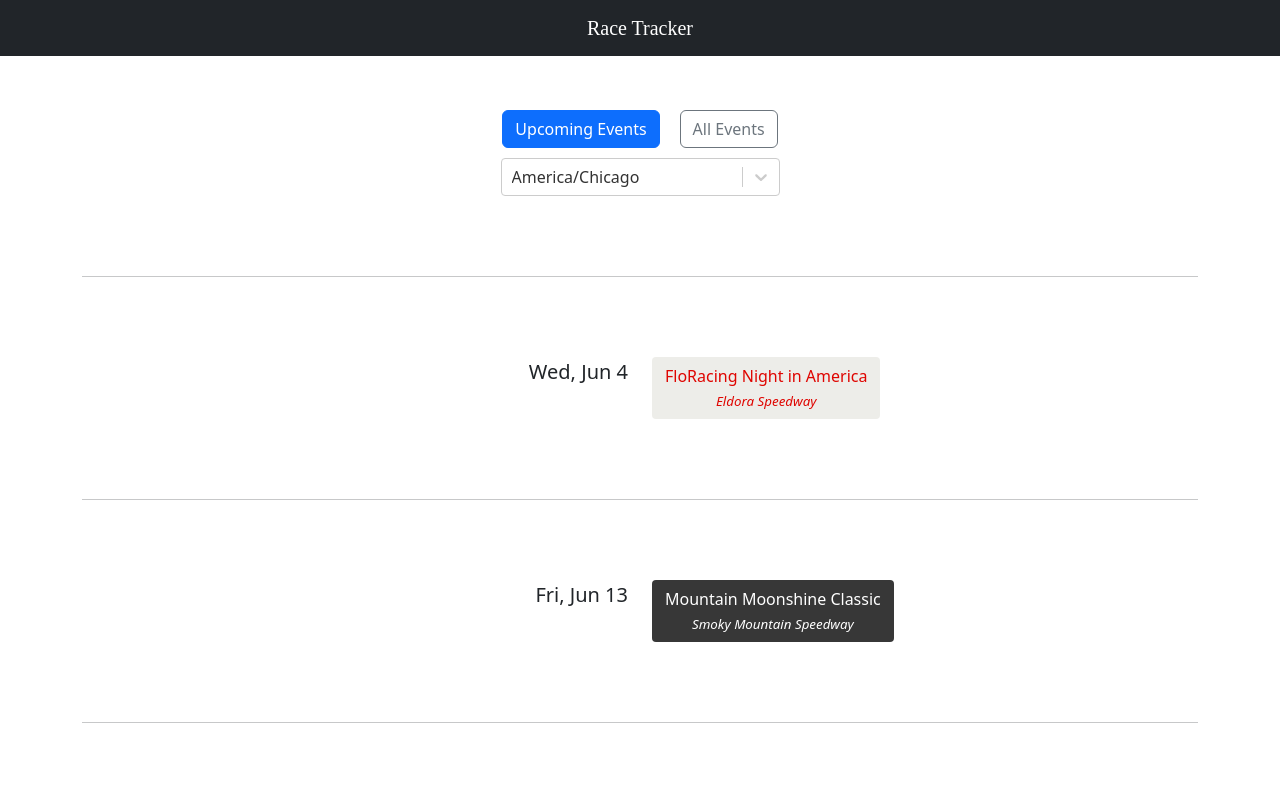
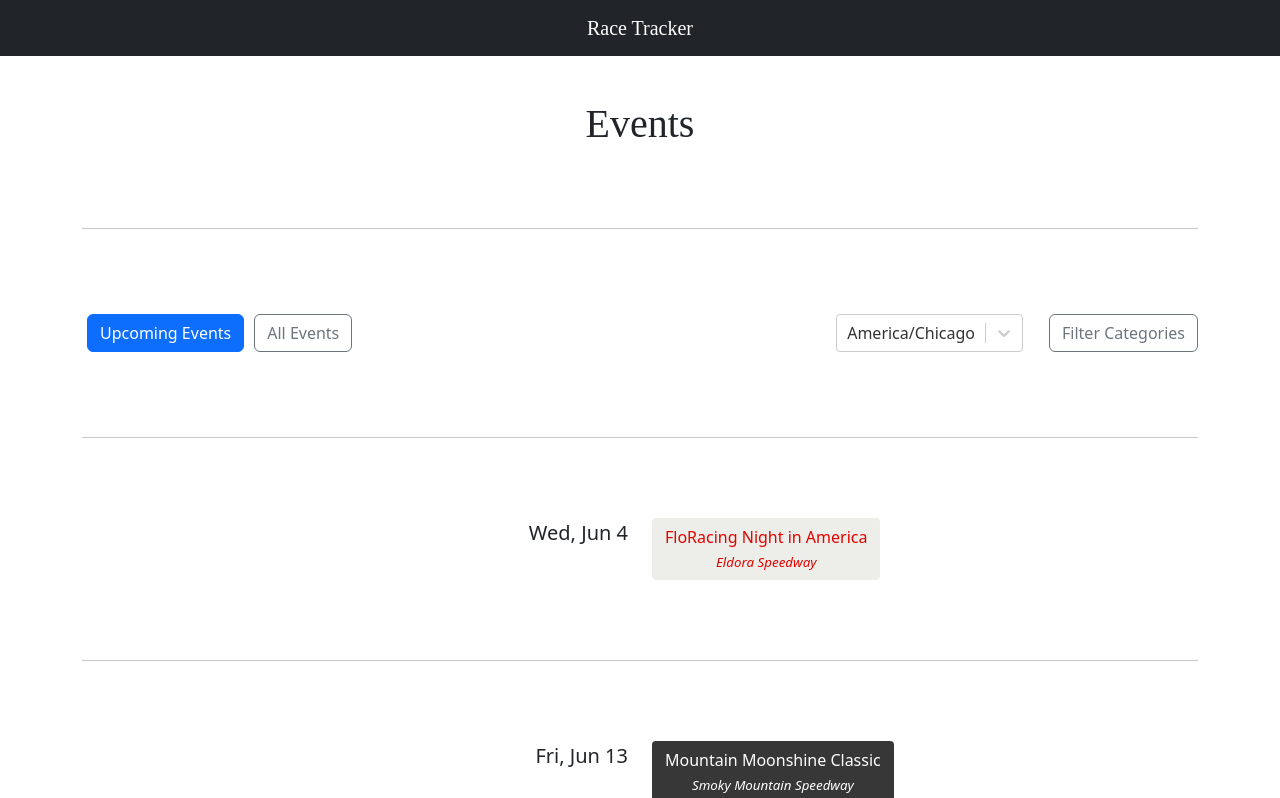
Before and after one commit to mamcgovern/RaceTracker, a React (Create React App) app in the folder racetracker/: page / in a window 1280 px wide. Shown: the top 798 px of the page. Built offline with nearby package versions, Linux system fonts and the light colour scheme.

Commit message:
Adding filtering

```diff
--- a/racetracker/src/App.js
+++ b/racetracker/src/App.js
@@ -1,4 +1,4 @@
-import React, { useState, useMemo } from 'react';
+import React, { useState, useMemo, useRef, useEffect } from 'react'; // Import useRef and useEffect
 import './App.css';
 import "bootstrap/dist/css/bootstrap.css";
 import 'bootstrap/dist/css/bootstrap.min.css';
@@ -12,15 +12,54 @@ import eventsData from './data/Events.json';
 const App = () => {
     const events = useMemo(() => eventsData || [], []);
 
-    const isSmallScreen = window.innerWidth <= 800;
+    // isSmallScreen can be removed as Bootstrap handles responsive layout for menus now
+    // const isSmallScreen = window.innerWidth <= 800;
 
     const [showAllEvents, setShowAllEvents] = useState(false);
     const [activeOption, setActiveOption] = useState('America/Chicago');
+    const [selectedCategories, setSelectedCategories] = useState(new Set());
+    // --- NEW STATE FOR POPUP ---
+    const [showCategoryPopup, setShowCategoryPopup] = useState(false);
+
+    // --- REFS FOR POPUP AND BUTTON ---
+    const categoryPopupRef = useRef(null);
+    const categoryButtonRef = useRef(null);
+
+    // --- useEffect for clicking outside to close popup ---
+    useEffect(() => {
+        const handleClickOutside = (event) => {
+            // Check if click is outside the popup and not on the button itself
+            if (categoryPopupRef.current && !categoryPopupRef.current.contains(event.target) &&
+                categoryButtonRef.current && !categoryButtonRef.current.contains(event.target)) {
+                setShowCategoryPopup(false);
+            }
+        };
+
+        if (showCategoryPopup) {
+            document.addEventListener('mousedown', handleClickOutside);
+        } else {
+            document.removeEventListener('mousedown', handleClickOutside);
+        }
+
+        return () => {
+            document.removeEventListener('mousedown', handleClickOutside);
+        };
+    }, [showCategoryPopup]);
+
 
     const timeZones = useMemo(() => moment.tz.names().map(zone => ({
         value: zone,
         label: zone.replace(/_/g, ' ')
     })), []);
+
+    const categoryValues = useMemo(() => {
+        const categories = new Set();
+        events.forEach(event => {
+            if (event.category) categories.add(event.category);
+            if (event.subcategory) categories.add(event.subcategory);
+        });
+        return Array.from(categories).sort();
+    }, [events]);
 
     const convertToTimeZone = (date, time, timeZone) => {
         const [month, day, year] = date.split('/').map(Number);
@@ -66,14 +105,14 @@ const App = () => {
             <div>
                 <button
                     className={`btn ${showAllEvents ? 'btn-outline-secondary' : 'btn-primary'}`}
-                    style={{ textAlign: 'center', margin: '10px' }}
+                    style={{ margin: '5px' }}
                     onClick={() => setShowAllEvents(false)}
                 >
                     Upcoming Events
                 </button>
                 <button
                     className={`btn ${showAllEvents ? 'btn-primary' : 'btn-outline-secondary'}`}
-                    style={{ textAlign: 'center', margin: '10px' }}
+                    style={{ margin: '5px' }}
                     onClick={() => setShowAllEvents(true)}
                 >
                     All Events
@@ -84,16 +123,99 @@ const App = () => {
 
     const makeTimeZoneMenu = () => {
         return (
-            <div style={{ width: isSmallScreen ? 'auto' : '25%', margin: 'auto', textAlign: 'left' }}>
+            <div style={{ textAlign: 'left', minWidth: '180px' }}>
                 <Select
                     options={timeZones}
                     onChange={handleOptionChange}
                     value={timeZones.find(zone => zone.value === activeOption)}
                     isSearchable
+                    placeholder="Select timezone..."
                 />
             </div>
         );
     };
+
+    const handleCategoryChange = (category) => {
+        setSelectedCategories(prev => {
+            const newSet = new Set(prev);
+            if (newSet.has(category)) {
+                newSet.delete(category);
+            } else {
+                newSet.add(category);
+            }
+            return newSet;
+        });
+    };
+
+    const handleAllCategoriesToggle = () => {
+        setSelectedCategories(new Set());
+    };
+
+    // --- REFACTORED: This is now just the checkbox content ---
+    const CategoryCheckboxes = () => {
+        return (
+            <>
+                <strong style={{ display: 'block', marginBottom: '5px' }}>Filter by Category:</strong>
+                <label style={{ display: 'block', marginBottom: '5px' }}>
+                    <input
+                        type="checkbox"
+                        checked={selectedCategories.size === 0}
+                        onChange={handleAllCategoriesToggle}
+                    />{' '}
+                    All Categories
+                </label>
+                {categoryValues.map(cat => (
+                    <label key={cat} style={{ display: 'block', marginBottom: '5px' }}>
+                        <input
+                            type="checkbox"
+                            checked={selectedCategories.has(cat)}
+                            onChange={() => handleCategoryChange(cat)}
+                        />{' '}
+                        {cat}
+                    </label>
+                ))}
+            </>
+        );
+    };
+
+    // --- NEW: Category Filter Popup Component ---
+    const CategoryFilterPopup = () => {
+        return (
+            // This div provides the relative positioning context for the popup
+            <div style={{ position: 'relative', display: 'inline-block' }}>
+                <button
+                    ref={categoryButtonRef} // Attach ref to the button
+                    className="btn btn-outline-secondary" // Or btn-primary
+                    onClick={() => setShowCategoryPopup(prev => !prev)}
+                    style={{ marginLeft: '10px' }} // Spacing from timezone selector
+                >
+                    Filter Categories
+                </button>
+
+                {showCategoryPopup && (
+                    <div
+                        ref={categoryPopupRef} // Attach ref to the popup content
+                        style={{
+                            position: 'absolute',
+                            top: '100%', // Position directly below the button
+                            right: 0,   // Align to the right of the button
+                            zIndex: 1000, // Ensure it's on top of other content
+                            backgroundColor: 'white', // Ensure good contrast
+                            border: '1px solid #ccc',
+                            borderRadius: '5px',
+                            padding: '15px',
+                            boxShadow: '0 4px 8px rgba(0,0,0,0.1)',
+                            minWidth: '200px',
+                            color: 'black' // Text color for contrast on white background
+                        }}
+                    >
+                        {CategoryCheckboxes()} {/* Render the checkbox content */}
+                    </div>
+                )}
+            </div>
+        );
+    };
+
 
     const singleEvent = (event) => {
         const classNames = {
@@ -110,9 +232,9 @@ const App = () => {
         return (
             <button className={`unclickable-button ${classNames[event.subcategory] || classNames[event.category] || classNames['Other']}`}>
                 {event.title}
-                {event.location && ( // Only render location if it exists
+                {event.location && (
                     <>
-                        <br /> {/* Line break to put location on a new line */}
+                        <br />
                         <span style={{ fontSize: 'smaller', fontStyle: 'italic' }}>
                             {event.location}
                         </span>
@@ -134,8 +256,15 @@ const App = () => {
 
             return momentA.diff(momentB);
         });
-        return sortableEvents;
-    }, [events]);
+
+        if (selectedCategories.size === 0) {
+            return sortableEvents;
+        } else {
+            return sortableEvents.filter(event =>
+                selectedCategories.has(event.category) || selectedCategories.has(event.subcategory)
+            );
+        }
+    }, [events, selectedCategories]);
 
     const renderEvent = (event) => {
         const currentDate = new Date();
@@ -174,12 +303,23 @@ const App = () => {
     return (
         <div>
             <div className="container">
-                <div style={{ textAlign: "center" }}>
-                    {makeMenu()}
+                <h1 className="page-title">Events</h1>
+                <hr className="featurette-divider" />
+
+                <div className="d-flex flex-column flex-lg-row justify-content-between align-items-center mb-4">
+                    <div className="mb-3 mb-lg-0 text-center">
+                        {makeMenu()}
+                    </div>
+
+                    <div className="d-flex flex-column flex-md-row align-items-center ms-lg-auto">
+                        <div className="me-md-3 mb-3 mb-md-0">
+                            {makeTimeZoneMenu()}
+                        </div>
+                        {/* --- REPLACED makeCategoryMenu WITH CategoryFilterPopup --- */}
+                        <CategoryFilterPopup />
+                    </div>
                 </div>
-                <div style={{ textAlign: "right" }}>
-                    {makeTimeZoneMenu()}
-                </div>
+
                 <hr className="featurette-divider" />
                 {allEvents}
             </div>
```
